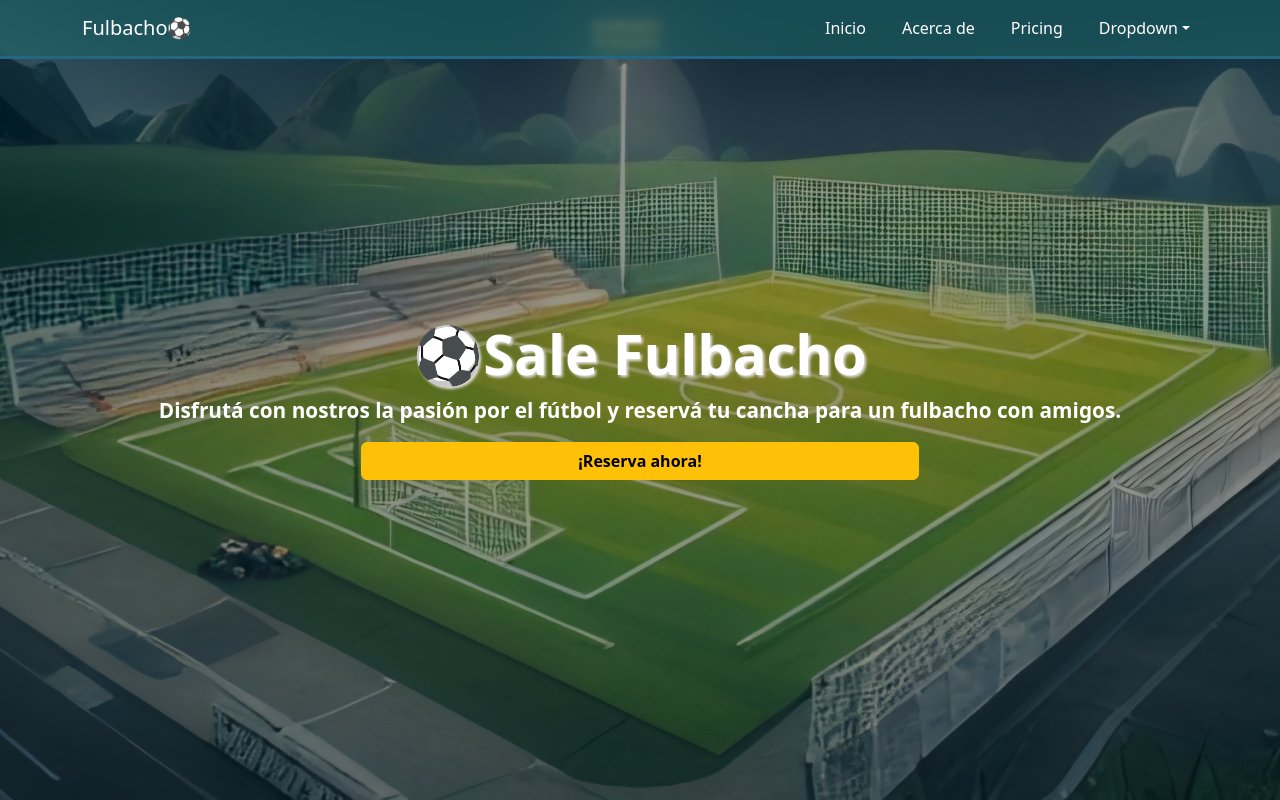
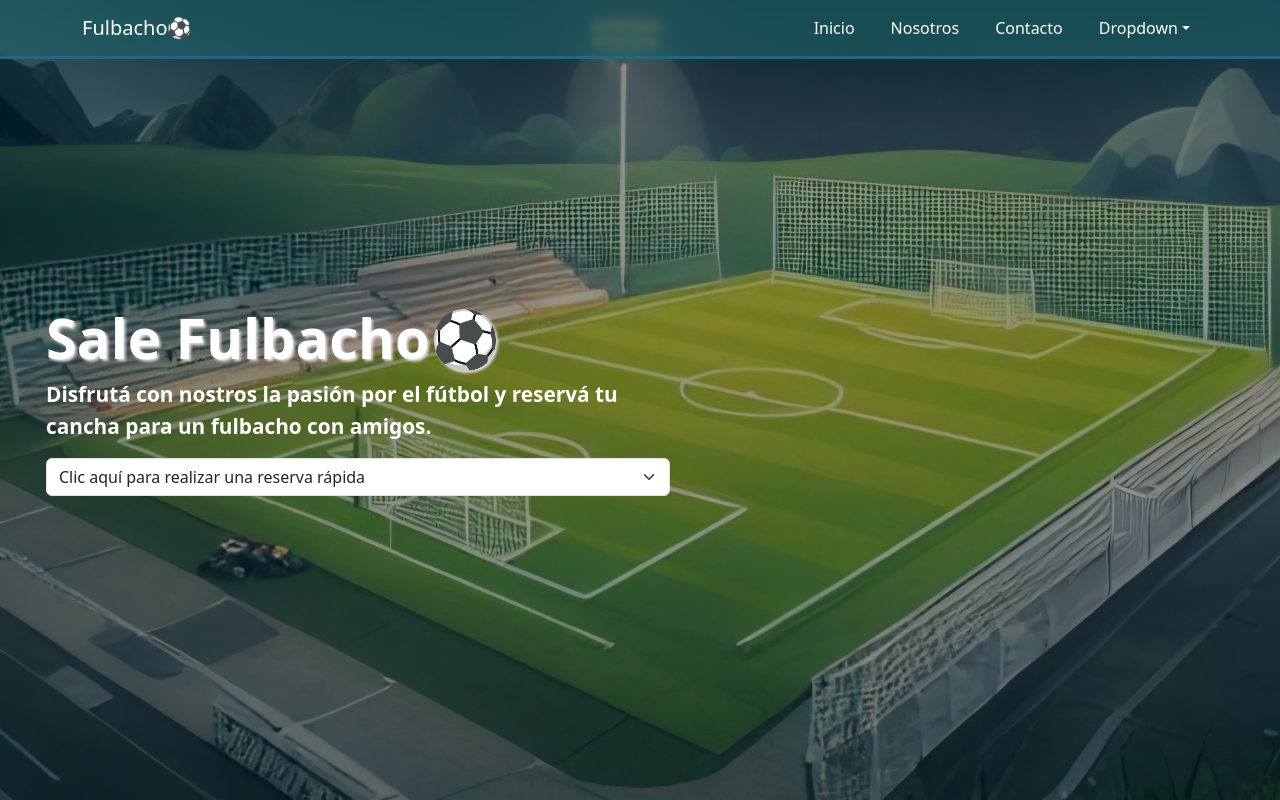
Before and after one commit to lucascano-dev/frontend-admin-canchas, a React (Vite) app: page / in a window 1280 px wide. Built offline with nearby package versions, Linux system fonts and the light colour scheme.

Commit message:
FE-INICIO add selector de reservas

```diff
--- /dev/null
+++ b/src/components/FormReserva/FormReserva.css
@@ -0,0 +1,6 @@
+.form-reserva {
+  background-color: white;
+  border-radius: 20px;
+  width: 90%;
+  padding: 10px;
+}
--- a/src/components/Hero/Hero.css
+++ b/src/components/Hero/Hero.css
@@ -22,9 +22,20 @@
   display: flex;
   flex-direction: column;
   justify-content: center;
-  align-items: center;
+  align-items: start;
   gap: 1rem;
   padding: 0 1rem;
+}
+
+.container-left {
+  display: flex;
+  flex-direction: column;
+  align-items: start;
+  justify-content: flex-start;
+  width: 50%;
+  margin-left: 30px;
+  /* margin-left: 30px; */
+  /* border: 2px solid red; */
 }
 
 .overlay-title {
--- a/src/components/Hero/Hero.jsx
+++ b/src/components/Hero/Hero.jsx
@@ -1,28 +1,21 @@
 import hero from '../../assets/images/hero.jpeg';
+import { Selector } from '../Selector/Selector';
 import './Hero.css';
-import { Buttons } from '../Buttons/Buttons';
-import { useNavigate } from 'react-router-dom';
 
 export const Hero = () => {
-  const navigate = useNavigate();
-
-  const handleClick = () => {
-    navigate('/reservas');
-  };
-
   return (
     <div className="hero">
       <img className="hero-image" src={hero} alt="manarola italia" />
 
       <div className="hero-overlay">
-        <div className="container">
-          <h1 className="overlay-title text-center">⚽Sale Fulbacho</h1>
+        <div className="container-left">
+          <h1 className="overlay-title text-center">Sale Fulbacho⚽</h1>
 
-          <p className="overlay-paragraph text-center">
+          <p className="overlay-paragraph">
             Disfrutá con nostros la pasión por el fútbol y reservá tu cancha para un fulbacho con amigos.
           </p>
 
-          <Buttons text="¡Reserva ahora!" handleClick={handleClick} color="btn btn-warning fw-bold py-xxl-2" />
+          <Selector />
         </div>
       </div>
     </div>
--- a/src/components/Navbar/NavbarComponent.jsx
+++ b/src/components/Navbar/NavbarComponent.jsx
@@ -13,8 +13,8 @@ export const NavbarComponent = () => {
         <Navbar.Collapse id="basic-navbar-nav">
           <Nav className="ml-auto seccion-links">
             <Nav.Link href="/">Inicio</Nav.Link>
-            <Nav.Link href="/about">Acerca de</Nav.Link>
-            <Nav.Link href="#pricing">Pricing</Nav.Link>
+            <Nav.Link href="/about">Nosotros</Nav.Link>
+            <Nav.Link href="#pricing">Contacto</Nav.Link>
             <NavDropdown title="Dropdown" id="basic-nav-dropdown">
               <NavDropdown.Item href="#action/3.1">Action</NavDropdown.Item>
               <NavDropdown.Item href="#action/3.2">Another action</NavDropdown.Item>
--- /dev/null
+++ b/src/components/Selector/Selector.css
@@ -0,0 +1,3 @@
+.selector {
+  width: 50%;
+}
--- /dev/null
+++ b/src/components/Selector/Selector.jsx
@@ -0,0 +1,28 @@
+import Form from 'react-bootstrap/Form';
+import { useNavigate } from 'react-router-dom';
+import './Selector.css';
+
+export const Selector = () => {
+  const navigate = useNavigate();
+
+  const handleChange = (event) => {
+    if (event.target.value === '0') {
+      navigate('/reservas');
+    }
+  };
+
+  return (
+    <Form.Select className="selector" aria-label="Default select example" onChange={handleChange} defaultValue="">
+      <option value="" disabled>
+        Clic aquí para realizar una reserva rápida
+      </option>
+      <optgroup label="Reservas">
+        <option value="0">Reservar otros días</option>
+      </optgroup>
+      <optgroup label="Disponibilidad">
+        <option value="1">Consultá disponibilidad</option>
+        <option value="2">Hoy hay canchas disponibles</option>
+      </optgroup>
+    </Form.Select>
+  );
+};
```
Also changed, not shown: src/components/FormReserva/FormReserva.jsx (added, +35 -0 lines).
